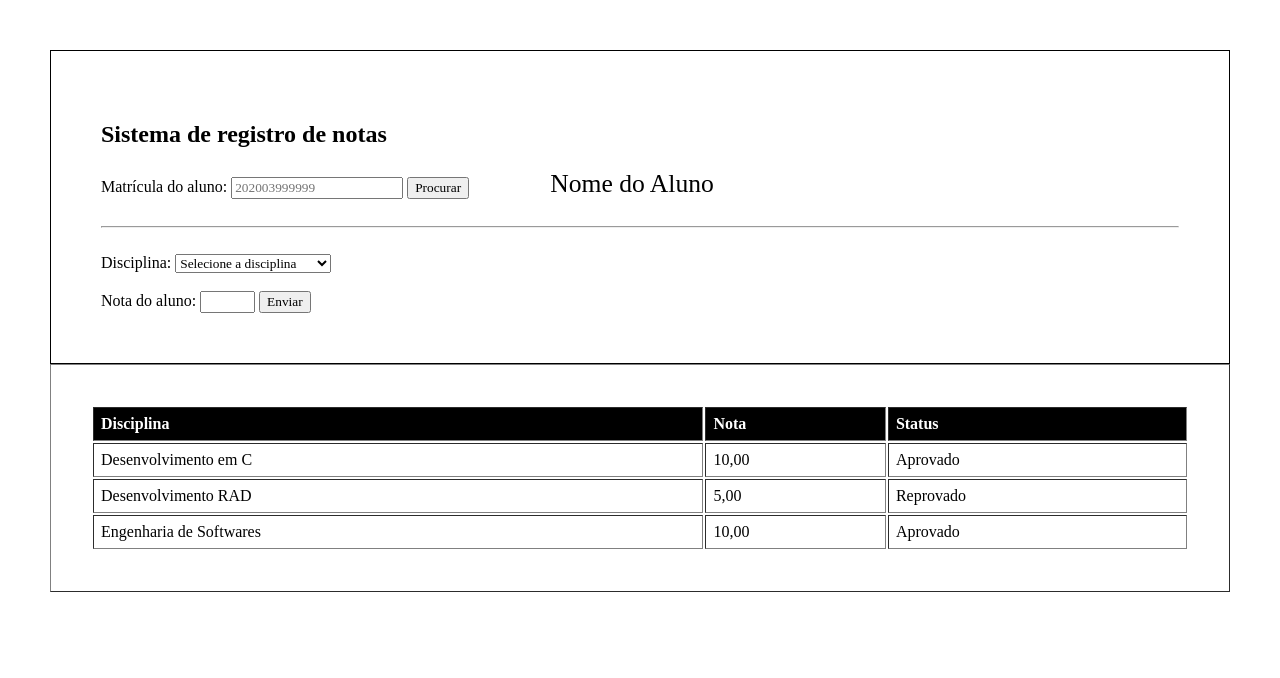
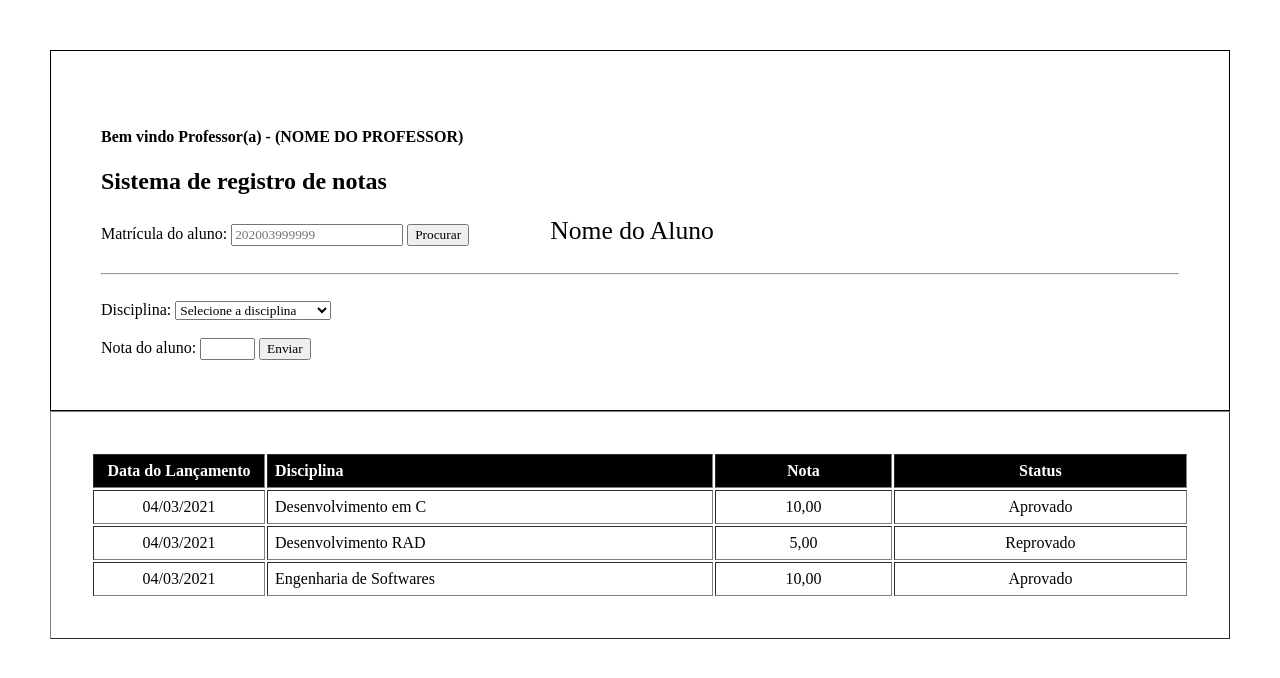
Before and after one commit to PhabloFinotti/Facul-RAD, a plain HTML site: page index.html in a window 1280 px wide. Drawn offline with Linux system fonts and the light colour scheme.

Commit message:
Update index.html
Fiz uma mudança aí. Incluindo a data de lançamento da nota, e o login do professor com o nome dele acima.

```diff
--- a/index.html
+++ b/index.html
@@ -10,7 +10,8 @@
 <body>
     <section id="envio-notas">
     <form action="">
-        <h1>Sistema de registro de notas</h1>
+        <h1><font size="3">Bem vindo Professor(a) - (NOME DO PROFESSOR)</font></h1>
+		<h1>Sistema de registro de notas</h1>
 
 
         <label for="matricula-aluno">Matrícula do aluno: </label>
@@ -44,24 +45,29 @@
 
         <table border="1" width="100%">
             <tr>
-            <td bgcolor="#000000"><font color="#FFFFFF"><b>Disciplina</b></font></td>
-            <td bgcolor="#000000"><font color="#FFFFFF"><b>Nota</b></font></td>
-            <td bgcolor="#000000"><font color="#FFFFFF"><b>Status</b></font></td>
+            <td bgcolor="#000000" width="156" align="center"><b>
+			<font color="#FFFFFF">Data do Lançamento</font></b></td>
+            <td bgcolor="#000000" width="430"><font color="#FFFFFF"><b>Disciplina</b></font></td>
+            <td bgcolor="#000000" align="center"><font color="#FFFFFF"><b>Nota</b></font></td>
+            <td bgcolor="#000000" align="center"><font color="#FFFFFF"><b>Status</b></font></td>
             </tr>
             <tr>
-            <td>Desenvolvimento em C</td>
-            <td>10,00</td>
-            <td>Aprovado</td>
+            <td width="156" align="center">04/03/2021</td>
+            <td width="430">Desenvolvimento em C</td>
+            <td align="center">10,00</td>
+            <td align="center">Aprovado</td>
             </tr>
             <tr>
-            <td>Desenvolvimento RAD</td>
-            <td>5,00</td>
-            <td>Reprovado</td>
+            <td width="156" align="center">04/03/2021</td>
+            <td width="430">Desenvolvimento RAD</td>
+            <td align="center">5,00</td>
+            <td align="center">Reprovado</td>
             </tr>
             <tr>
-            <td>Engenharia de Softwares</td>
-            <td>10,00</td>
-            <td>Aprovado</td>
+            <td width="156" align="center">04/03/2021</td>
+            <td width="430">Engenharia de Softwares</td>
+            <td align="center">10,00</td>
+            <td align="center">Aprovado</td>
             </tr>
             </table>
 </body>
```
